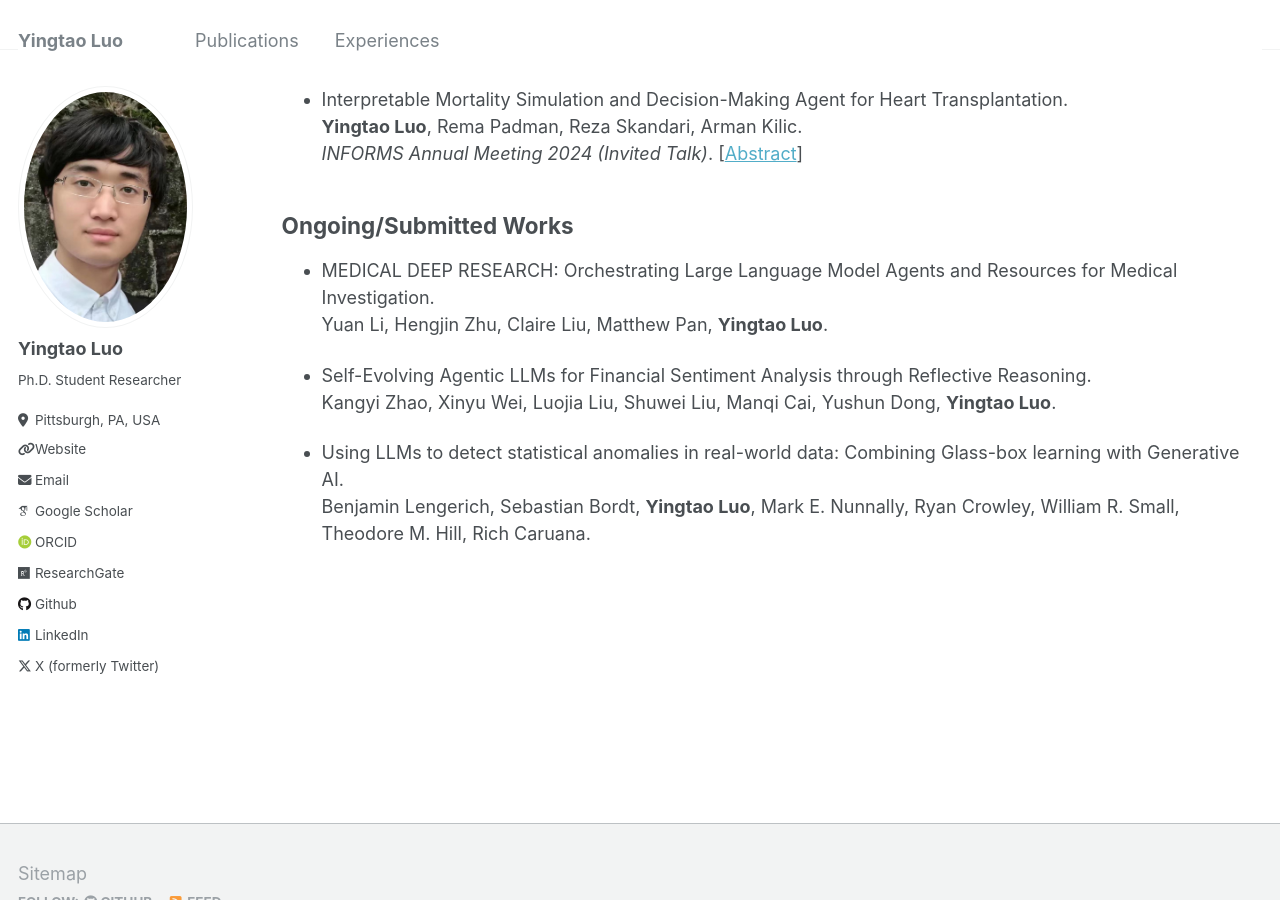
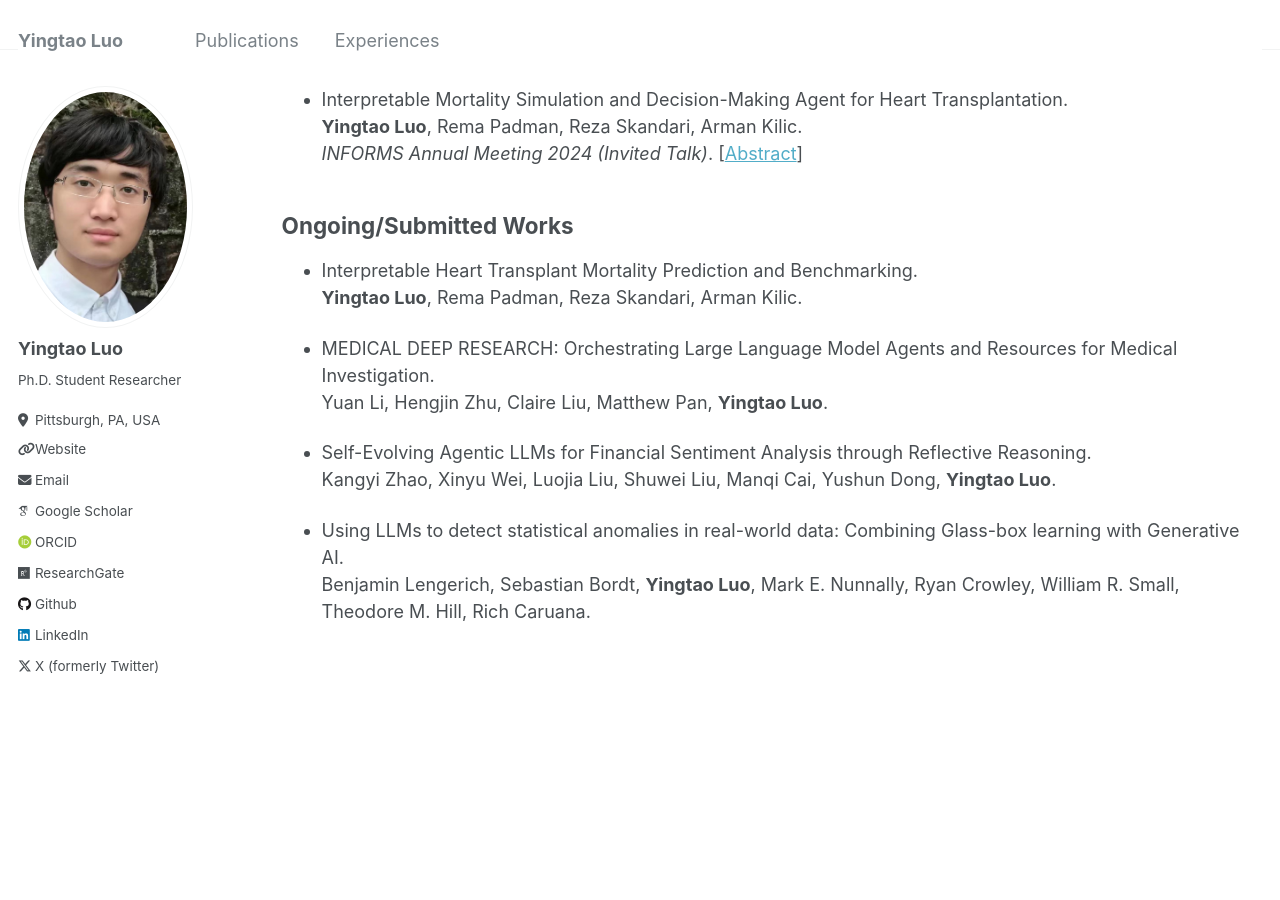
Before and after one commit to yingtaoluo/yingtaoluo.github.io, a Jekyll site: the page built from _pages/publications.md, in a window 1280 px wide and 900 px high, scrolled down 2850 px. Built offline with Jekyll 4.4.1, drawn with Linux system fonts in a browser that asks for light colours; some web fonts are replaced.

Commit message:
Update publications.md

```diff
--- a/_pages/publications.md
+++ b/_pages/publications.md
@@ -115,6 +115,9 @@ __Yingtao Luo__, Rema Padman, Reza Skandari, Arman Kilic.
 *INFORMS Annual Meeting 2024 (Invited Talk)*. [[Abstract](https://github.com/yingtaoluo/yingtaoluo.github.io/edit/master/_talks/talk-1.md)]
 
 ## Ongoing/Submitted Works
+* Interpretable Heart Transplant Mortality Prediction and Benchmarking.
+__Yingtao Luo__, Rema Padman, Reza Skandari, Arman Kilic.
+
 * MEDICAL DEEP RESEARCH: Orchestrating Large Language Model Agents and Resources for Medical Investigation.
 Yuan Li, Hengjin Zhu, Claire Liu, Matthew Pan, __Yingtao Luo__.
 
```
